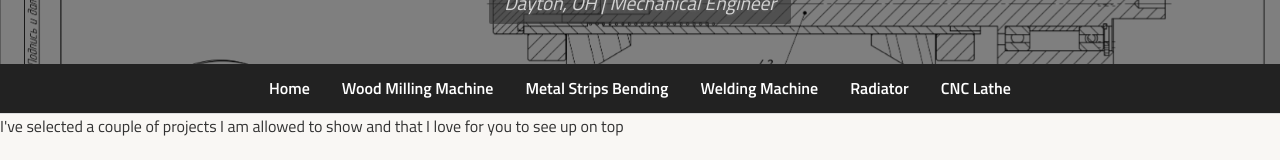
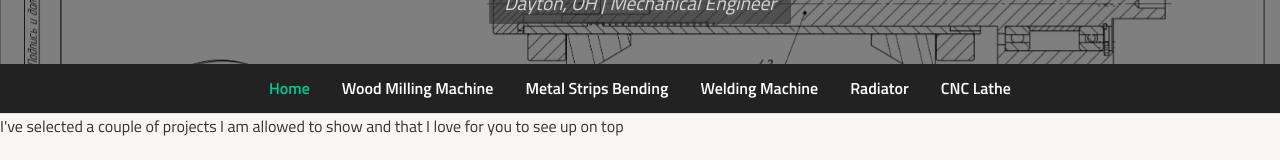
Before and after one commit to andrii-malakhovtsev/denys-portfolio, a React (Vite) app: page /projects in a window 1280 px wide. Shown: the part 144-304 px from the top of the page. Built offline with nearby package versions, Linux system fonts and the light colour scheme.

Commit message:
Set "Home" in navbar of project section different color

```diff
--- a/src/components/Navbar.css
+++ b/src/components/Navbar.css
@@ -32,3 +32,17 @@
   padding-bottom: 4px;
   font-weight: 700;
 }
+
+/* only for projects navbar */
+.projects-nav a.home-link {
+  color: rgb(0, 200, 150);
+}
+
+.projects-nav a.home-link:hover {
+  color: rgb(0, 255, 200);
+}
+
+.projects-nav a.home-link.active {
+  color: rgb(0, 200, 150);
+  border-bottom: 2px solid rgb(0, 200, 150);
+}
```
